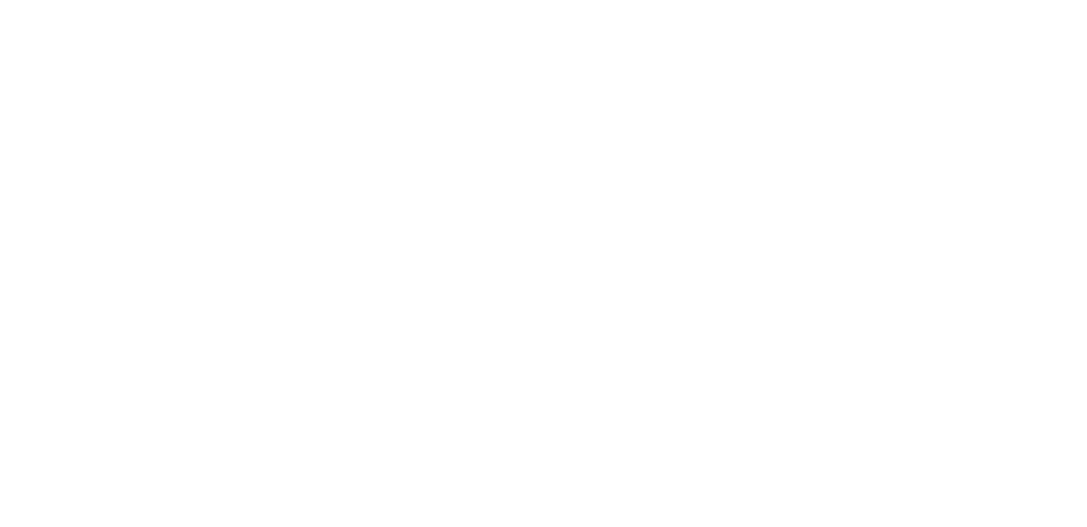
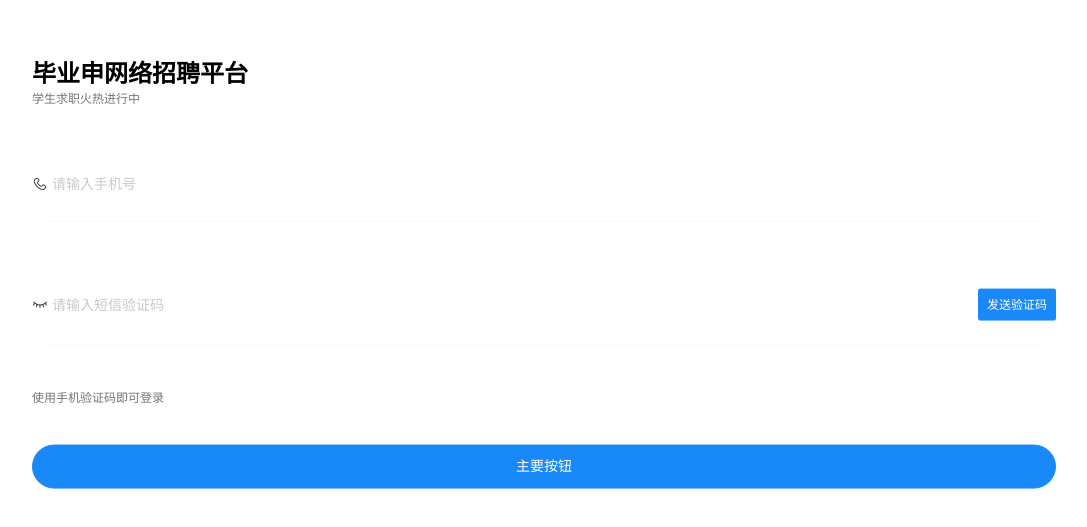
Before and after one commit to bo-ddd/bys-h5, a Vue app: page /login in a window 1280 px wide. Before the commit this address had no page. Shown: the part 129-656 px from the top of the page, without its empty margins (96-1183 px from the left). Built offline with nearby package versions, Linux system fonts and the light colour scheme.

Commit message:
add index .ts

```diff
--- a/src/router/index.ts
+++ b/src/router/index.ts
@@ -88,11 +88,11 @@
       path: "/abnormalFunction",
       name: "abnormalFunction",
       component: () => import('@/views/feedBack/abnormalFunction.vue')
-    },{
+    }, {
       path: "/feedBackSumbit",
       name: "feedBackSumbit",
       component: () => import('@/views/feedBack/feedBackSumbit.vue')
-    },{
+    }, {
       path: "/reportingViolations",
       name: "reportingViolations",
       component: () => import('@/views/feedBack/reportingViolations.vue')
@@ -127,6 +127,23 @@
       name: "companyDetails",
       component: () => import('@/views/companyDetails/CompanyDetails.vue')
     },
+    {
+      // 登录页面
+      path: "/login",
+      name: "Login",
+      component: () => import('@/views/login/Login.vue')
+    },
+    {
+      path: "/jobIntention",
+      name: "JobIntention",
+      component: () => import("@/views/position/JobIntention.vue")
+    },
+    {
+      // 企业招聘列表
+      path: "/companyList",
+      name: "companyList",
+      component: () => import('@/views/list/EeterPrise/enterPriseList.vue')
+    },
   ]
 })
 
--- /dev/null
+++ b/src/views/login/Login.vue
@@ -0,0 +1,36 @@
+<template>
+    <div class="login">
+        <div class="login-wrap">
+            <div>
+                <h1>毕业申网络招聘平台</h1>
+                <span class="c-747474">学生求职火热进行中</span>
+            </div>
+            <van-field clearable label-width="2rem" left-icon="phone-o" placeholder="请输入手机号" />
+            <van-field  center clearable  left-icon="closed-eye" placeholder="请输入短信验证码">
+                <template #button>
+                    <van-button size="small" type="primary">发送验证码</van-button>
+                </template>
+            </van-field>
+            <span class="c-747474">使用手机验证码即可登录</span>
+            <van-button type="primary" round >主要按钮</van-button>
+        </div>
+    </div>
+</template>
+
+<style lang="scss" scoped>
+:deep(.van-cell){
+    padding:1.8rem 0;
+}
+.login {
+    .login-wrap {
+        position: absolute;
+        width: 80%;
+        top: 50%;
+        left: 50%;
+        transform: translate(-50%, -50%);
+        display: flex;
+        flex-direction: column;
+        gap:2.8rem 0;
+    }
+}
+</style>
--- a/src/views/mine/MineView.vue
+++ b/src/views/mine/MineView.vue
@@ -20,9 +20,9 @@
             <h1>登录毕业申</h1>
           </div>
           <div>
-            <van-button type="primary" class="ft">微信账号快捷登录</van-button>
+            <van-button type="primary" class="ft" @click="">微信账号快捷登录</van-button>
           </div>
-          <div class="c-747474">手机号码验证登录</div>
+          <div class="c-747474" @click="jump('login')">手机号码验证登录</div>
         </div>
       </div>
     </van-popup>
@@ -72,6 +72,8 @@
 import { parseAssetFile } from '@/assets/util';
 import { ref } from 'vue';
 import { Toast } from 'vant';
+import { useRouter } from 'vue-router';
+let router = useRouter();
 const showCount = ref(false);
 let list = [
   {
@@ -165,6 +167,10 @@
   popupText.value = value;
   show.value = false;
 };
+
+let jump = (src:string)=>{
+  router.push({path:src})
+}
 </script>
 
 <style lang="scss" scoped>
```
Also changed, not shown: src/views/position/JobIntention.vue (added).
